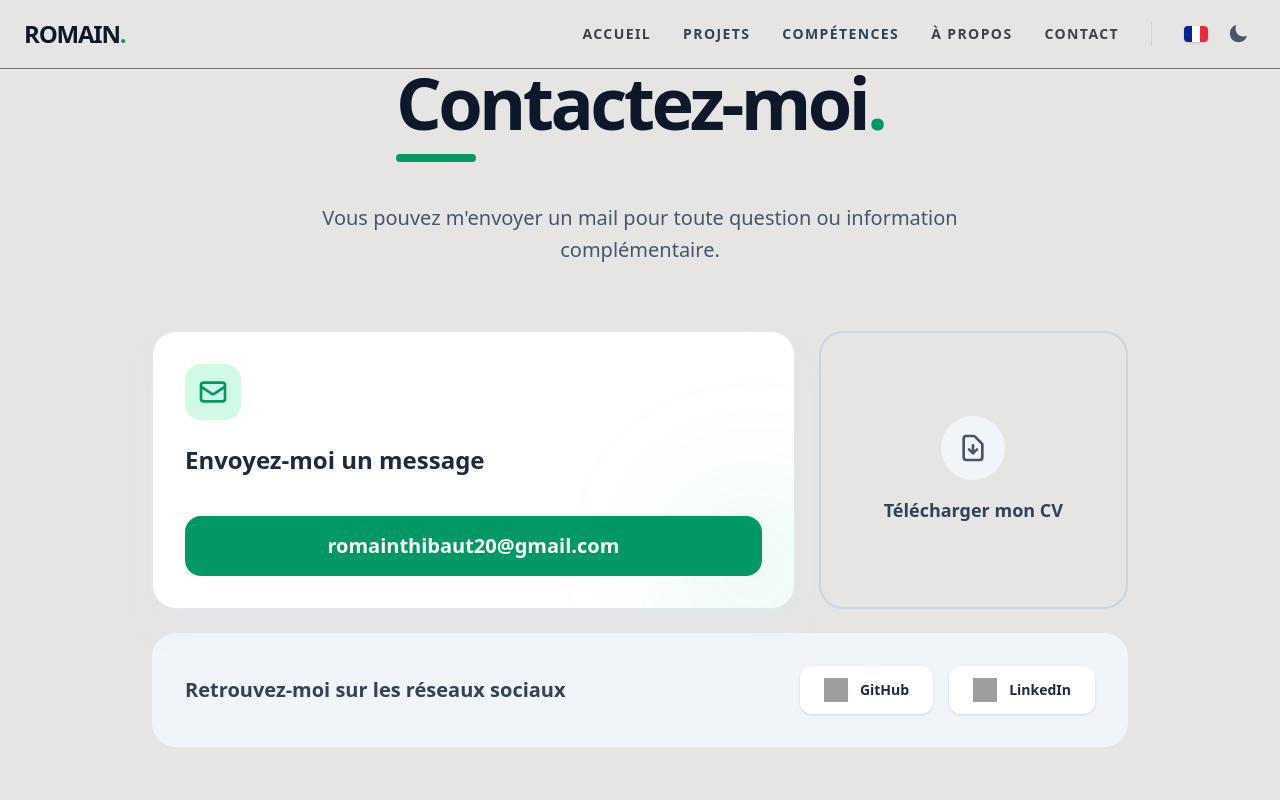
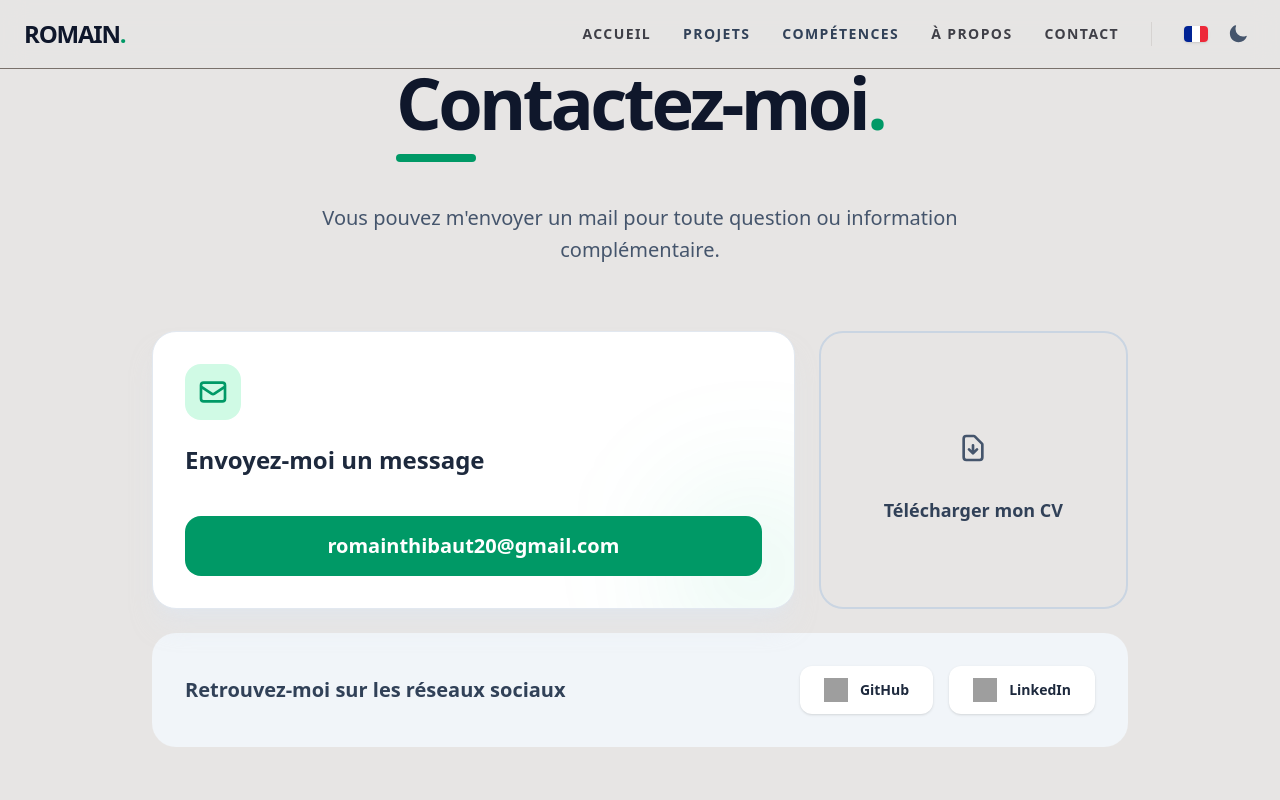
Before and after one commit to Romain-thib/Portfolio, a Vue app: page /contact in a window 1280 px wide. Shown: the top 800 px of the page. Built offline with nearby package versions, Linux system fonts and the light colour scheme; grey boxes are pictures that could not be loaded.

Commit message:
Rectification de petites erreurs dans contact

```diff
--- a/src/pages/Contact.vue
+++ b/src/pages/Contact.vue
@@ -66,7 +66,11 @@ const cvLabel = computed(() =>
           download
           class="group flex flex-col items-center justify-center p-8 rounded-3xl border-2 border-slate-300 dark:border-slate-700 hover:border-emerald-500 dark:hover:border-emerald-500 transition-all hover:bg-emerald-50/50 dark:hover:bg-emerald-900/10"
         >
-          <div class="w-16 h-16 mb-4 flex items-center justify-center rounded-full bg-slate-100 dark:bg-slate-800 text-slate-600 dark:text-slate-400 group-hover:bg-emerald-600 group-hover:text-white transition-all duration-500">
+          <div class="w-16 h-16 mb-4 flex items-center justify-center rounded-full
+            text-slate-600 dark:text-slate-400
+            group-hover:text-emerald-600
+            dark:group-hover:text-emerald-500
+            transition-all duration-500">
             <svg xmlns="http://www.w3.org/2000/svg" class="h-8 w-8" fill="none" viewBox="0 0 24 24" stroke="currentColor">
               <path stroke-linecap="round" stroke-linejoin="round" stroke-width="2" d="M12 10v6m0 0l-3-3m3 3l3-3m2 8H7a2 2 0 01-2-2V5a2 2 0 012-2h5.586a1 1 0 01.707.293l5.414 5.414a1 1 0 01.293.707V19a2 2 0 01-2 2z" />
             </svg>
```
